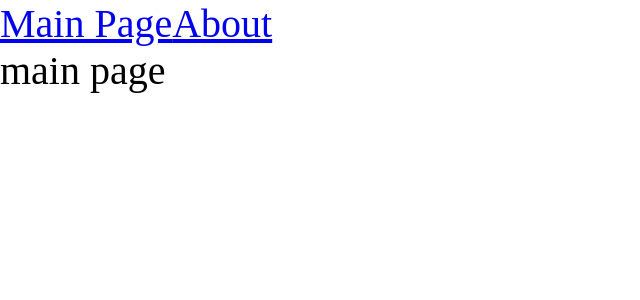
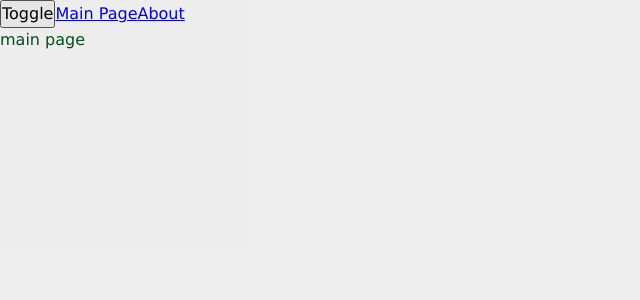
Before and after one commit to Ruslan3101/production-project, a React app: page / in a window 1280 px wide. Shown: the top 300 px of the page, without its empty margins (0-640 px from the left). Built offline with nearby package versions, Linux system fonts and the light colour scheme.

Commit message:
feat: add new styles with a custom hook useTheme

```diff
--- a/src/App.tsx
+++ b/src/App.tsx
@@ -1,12 +1,16 @@
-import "./index.scss";
+import "./styles/index.scss";
 import { Link, Route, Routes } from "react-router-dom";
 import { AboutPageAsync } from "./pages/AboutPage/AboutPage.async";
 import { MainPageAsync } from "./pages/MainPage/MainPage.async";
-import { Suspense } from "react";
+import { Suspense, useContext, useState } from "react";
+import { ThemeContext } from "./theme/ThemeContext";
+import { useTheme } from "./theme/useTheme";
 
 const App = () => {
+  const { theme, toggleTheme } = useTheme();
   return (
-    <div className="app">
+    <div className={`app ${theme}`}>
+      <button onClick={toggleTheme}>Toggle</button>
       <Link to={"/"}>Main Page</Link>
       <Link to={"/about"}>About</Link>
       <Suspense fallback={<div>Loading...</div>}>
--- a/src/index.scss
+++ /dev/null
@@ -1,9 +0,0 @@
-* {
-  margin: 0;
-  padding: 0;
-  box-sizing: border-box;
-}
-
-.app {
-  font-size: 40px;
-}
--- a/src/index.tsx
+++ b/src/index.tsx
@@ -1,10 +1,13 @@
 import { render } from "react-dom";
 import App from "./App";
 import { BrowserRouter } from "react-router-dom";
+import ThemeProvider from "./theme/ThemeProvider";
 
 render(
   <BrowserRouter>
-    <App/>
+    <ThemeProvider>
+      <App />
+    </ThemeProvider>
   </BrowserRouter>,
-    document.getElementById("root")
+  document.getElementById("root")
 );
--- /dev/null
+++ b/src/styles/index.scss
@@ -0,0 +1,13 @@
+@import "./themes/dark";
+@import "./themes/normal";
+@import "./variables/global";
+@import "./reset";
+
+.app {
+  font: var(--font-m);
+
+  background: var(--bg-color);
+  color: var(--primary-color);
+
+  min-height: 100vh;
+}
--- /dev/null
+++ b/src/styles/reset.scss
@@ -0,0 +1,14 @@
+* {
+  margin: 0;
+  padding: 0;
+  box-sizing: border-box;
+}
+
+input,
+button,
+textarea,
+select {
+  margin: 0;
+
+  font: inherit;
+}
--- /dev/null
+++ b/src/styles/themes/dark.scss
@@ -0,0 +1,6 @@
+.app.dark {
+  --bg-color: #0e0e75;
+
+  --primary-color: green;
+  --secondary-color: #05d405;
+}
--- /dev/null
+++ b/src/styles/themes/normal.scss
@@ -0,0 +1,6 @@
+.app.light {
+  --bg-color: #e5e5e5ab;
+
+  --primary-color: #025018;
+  --secondary-color: #0505d4;
+}
--- /dev/null
+++ b/src/styles/variables/global.scss
@@ -0,0 +1,11 @@
+:root {
+  --font-family-main: Verdana, "Times New Roman", Serif;
+
+  --font-size-m: 16px;
+  --font-line-m: 24px;
+  --font-m: var(--font-size-m) / var(--font-line-m) var(--font-family-main);
+
+  --font-size-l: 24px;
+  --font-line-l: 32px;
+  --font-l: var(--font-size-l) / var(--font-line-l) var(--font-family-main);
+}
--- /dev/null
+++ b/src/theme/ThemeContext.ts
@@ -0,0 +1,15 @@
+import { createContext } from "react";
+
+export enum Theme {
+  LIGHT = "light",
+  DARK = "dark",
+}
+
+export interface ThemeContextProps {
+  theme?: Theme;
+  setTheme?: (theme: Theme) => void;
+}
+
+export const ThemeContext = createContext<ThemeContextProps>({});
+
+export const LOCAL_STORAGE_THEME_KEY = "theme";
--- /dev/null
+++ b/src/theme/ThemeProvider.tsx
@@ -0,0 +1,24 @@
+import React, { FC, useMemo, useState } from "react";
+import { LOCAL_STORAGE_THEME_KEY, Theme, ThemeContext } from "./ThemeContext";
+
+const defaultTheme =
+  (localStorage.getItem(LOCAL_STORAGE_THEME_KEY) as Theme) || Theme.LIGHT;
+const ThemeProvider: FC = ({ children }) => {
+  const [theme, setTheme] = useState<Theme>(defaultTheme);
+
+
+  const defaultProps = useMemo(
+    () => ({
+      theme: theme,
+      setTheme: setTheme,
+    }),
+    [theme]
+  );
+  return (
+    <ThemeContext.Provider value={defaultProps}>
+      {children}
+    </ThemeContext.Provider>
+  );
+};
+
+export default ThemeProvider;
--- /dev/null
+++ b/src/theme/useTheme.ts
@@ -0,0 +1,20 @@
+import { useContext } from "react";
+import { LOCAL_STORAGE_THEME_KEY, Theme, ThemeContext } from "./ThemeContext";
+
+interface UseThemeResult {
+  toggleTheme: () => void;
+  theme: Theme;
+}
+export function useTheme(): UseThemeResult {
+  const { theme, setTheme } = useContext(ThemeContext);
+
+  const toggleTheme = () => {
+    const newTheme = theme === Theme.DARK ? Theme.LIGHT : Theme.DARK;
+    setTheme(newTheme);
+    localStorage.setItem(LOCAL_STORAGE_THEME_KEY, newTheme);
+  };
+  return {
+    theme,
+    toggleTheme,
+  };
+}
```
Also changed, not shown: 6 other files (tests, documents, lock files or other folders).
